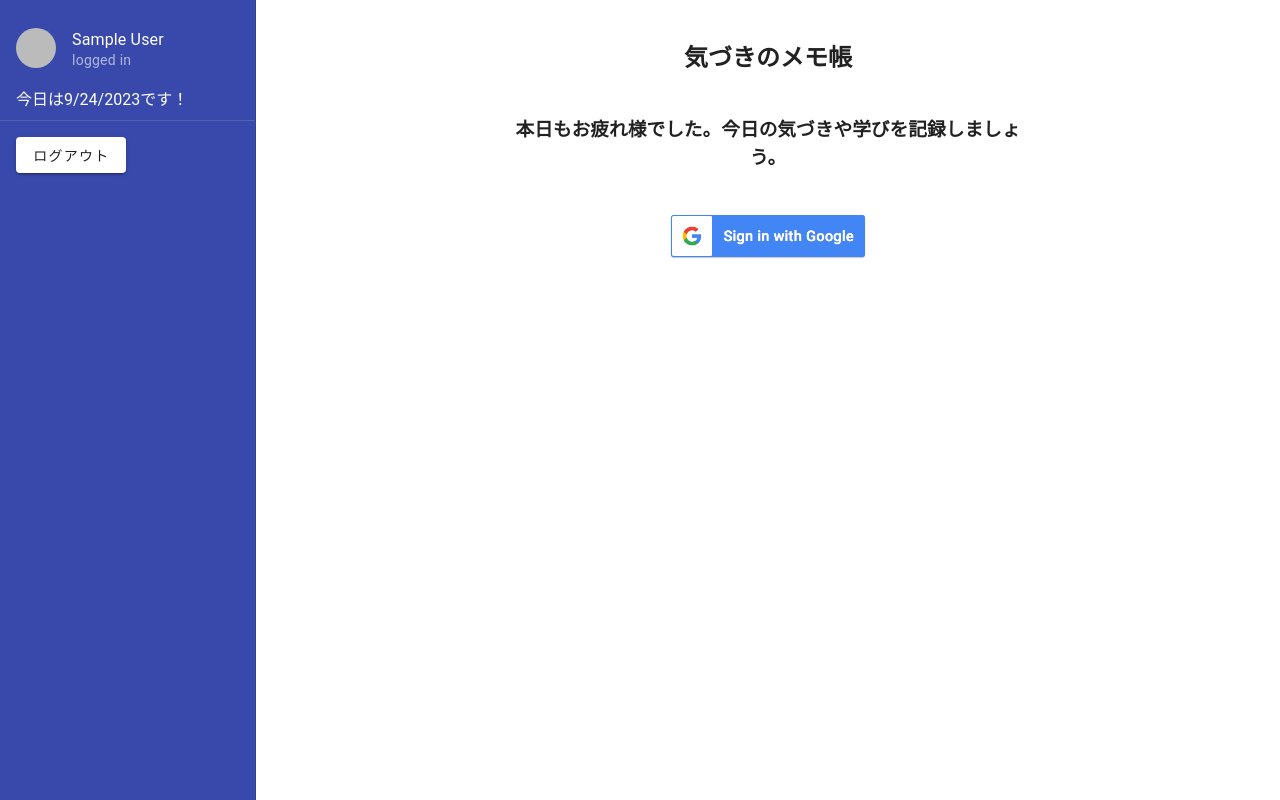
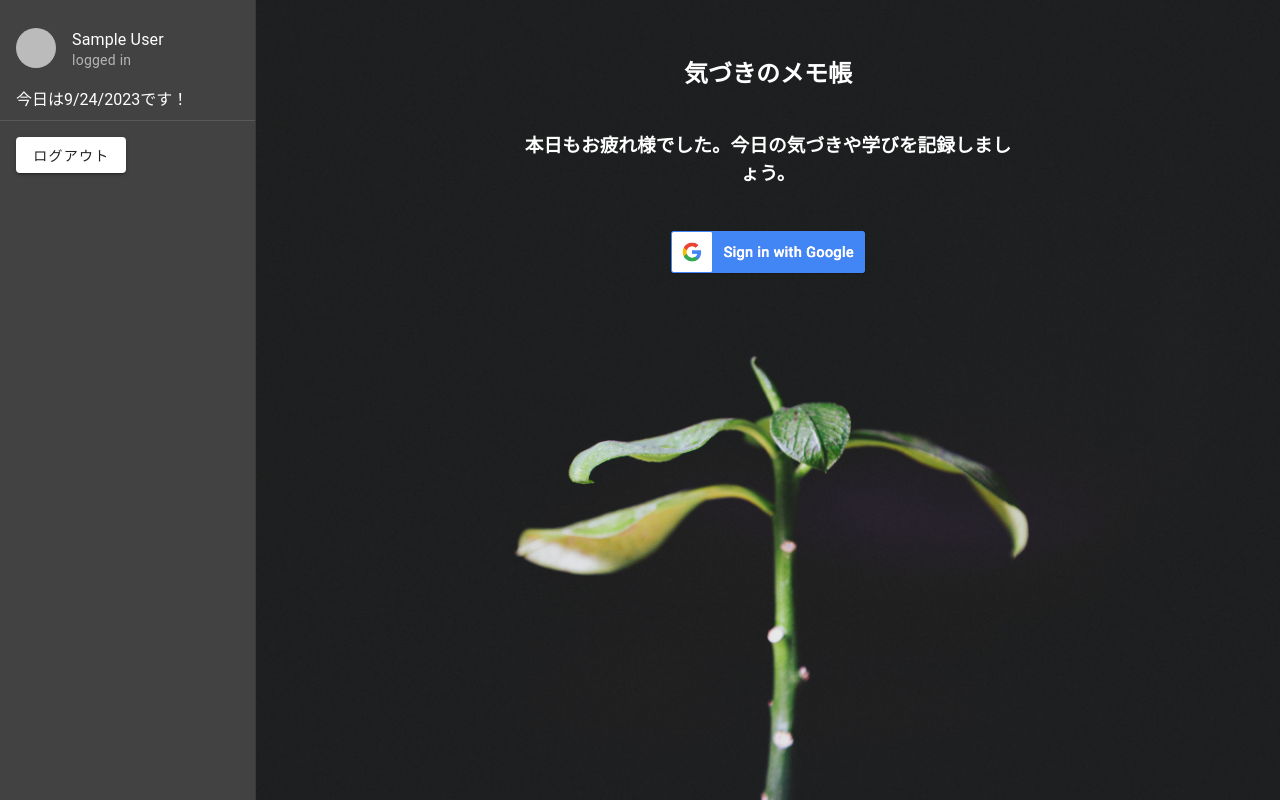
Before and after one commit to kannna5296/book-manager, a Vue app: page /signin in a window 1280 px wide. Built offline with nearby package versions, Linux system fonts and the light colour scheme; no server answers; sample sign-in values are in the browser's storage.

Commit message:
初期デザイン修正

```diff
--- a/package.json
+++ b/package.json
@@ -25,6 +25,7 @@
     "@vitejs/plugin-vue": "^4.2.3",
     "msw": "^1.2.3",
     "openapi-typescript-codegen": "^0.25.0",
+    "sass": "^1.68.0",
     "typescript": "^5.0.2",
     "vite": "^4.4.5",
     "vue-tsc": "^1.8.5"
--- a/src/components/Learn.vue
+++ b/src/components/Learn.vue
@@ -54,7 +54,7 @@ getLearns();
   <h2 class="mt-10 w-50 mx-auto">今日までの気づき一覧</h2>
   <div class="mt-10 w-50 mx-auto">
     <router-link to="/add">
-      <v-btn color="indigo-darken-3">気づきを追加</v-btn>
+      <v-btn color="grey-darken-4">気づきを追加</v-btn>
     </router-link>
   </div>
   <v-row
--- a/src/components/LearnAdd.vue
+++ b/src/components/LearnAdd.vue
@@ -80,7 +80,7 @@ const submit = async () => {
   <h2 class="mt-10 w-50 mx-auto">今日の気づきは？</h2>
   <div class="mt-10 w-50 mx-auto">
     <router-link to="/">
-      <v-btn color="indigo-darken-3">一覧に戻る</v-btn>
+      <v-btn color="grey-darken-4">一覧に戻る</v-btn>
     </router-link>
   </div>
   <v-form ref="form" v-model="valid">
--- a/src/components/SideBarTemplate.vue
+++ b/src/components/SideBarTemplate.vue
@@ -30,7 +30,7 @@ const logout = () => {
       v-if="login"
       model-value
       class="pt-4"
-      color="indigo-darken-1"
+      color="grey-darken-3"
     >
       <template v-slot:prepend>
         <v-list-item
--- a/src/components/Signin.vue
+++ b/src/components/Signin.vue
@@ -19,6 +19,8 @@ const signInWithGoogle = () => {
 </script>
 
 <template>
+  <v-container fluid fill-height class="home-hero__content">
+    <div class="home-hero__content-text">
       <h2 class="mt-10 w-50 mx-auto text-center">気づきのメモ帳</h2>
       <h3 class="mt-10 w-50 mx-auto text-center">
         本日もお疲れ様でした。今日の気づきや学びを記録しましょう。
@@ -28,4 +30,19 @@ const signInWithGoogle = () => {
           <img width="200" src="/btn_google_signin_dark_normal_web@2x.png" />
         </button>
       </v-row>
+    </div>
+  </v-container>
 </template>
+
+<style lang="scss" scoped>
+.home-hero__content {
+  background: url("/milad-fakurian--yLM0mOYRV8-unsplash.jpg");
+  background-size: cover;
+  background-position: center center;
+  height: 100%;
+
+  &-text {
+    color: white;
+  }
+}
+</style>
```
Also changed, not shown: public/milad-fakurian--yLM0mOYRV8-unsplash.jpg (added), 1 other file (tests, documents, lock files or other folders). Lines whose indentation alone changed are shown as unchanged.
